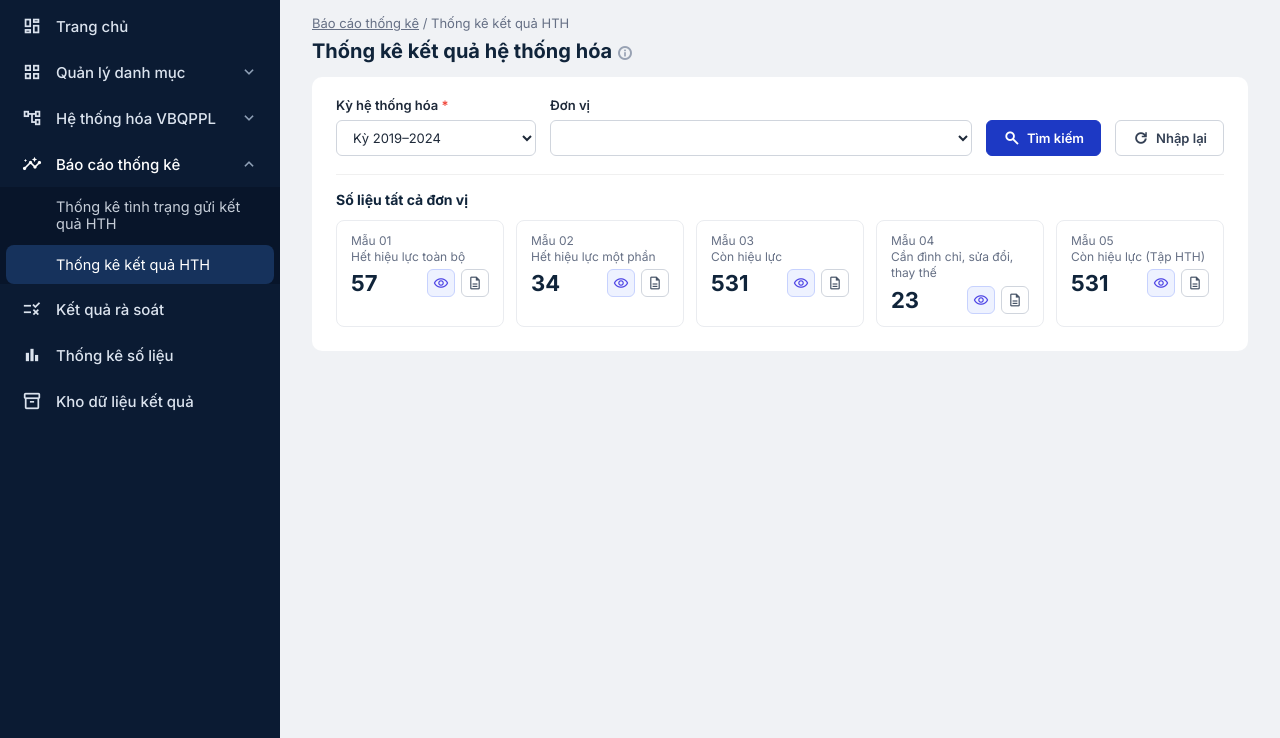
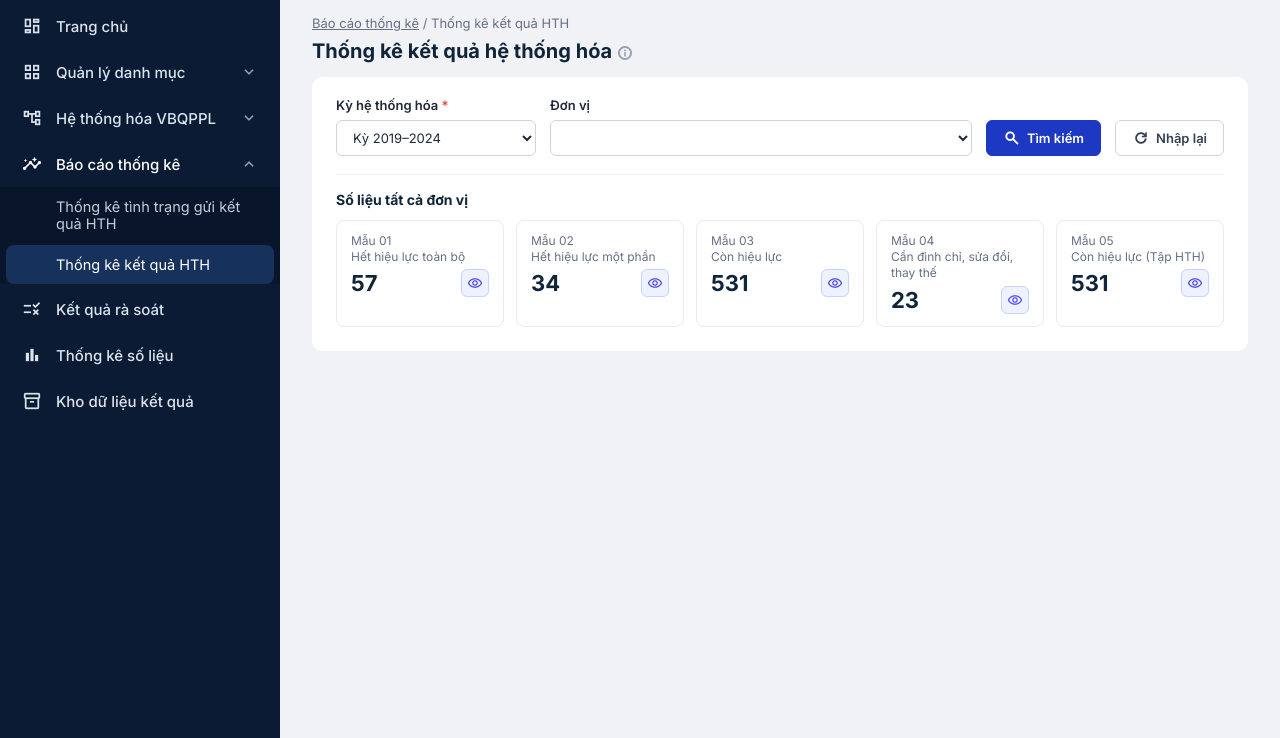
Before and after one commit to LinhMy2001/hth-vbqppl, a plain HTML site: page docs/tkkq.html in a window 1280 px wide. Shown: the part 62-800 px from the top of the page. Drawn offline with nearby package versions, Linux system fonts and the light colour scheme.

Commit message:
Thống kê kết quả HTH: bỏ icon Xuất Word ở ô mẫu, chỉ xuất tại màn chi tiết mẫu
Co-Authored-By: Claude Opus 5.5 <noreply@anthropic.com>

```diff
--- a/docs/tkkq.html
+++ b/docs/tkkq.html
@@ -124,7 +124,7 @@ M.innerHTML=`<div class="bc"><u>Báo cáo thống kê</u> / Thống kê kết qu
 <div class="bar" style="padding-top:16px;margin-bottom:0">
  <div class="sec" style="margin:0">Số liệu ${fDv?'của '+fDv:'tất cả đơn vị'}</div>
 </div>
-<div class="kp" style="margin-top:12px">${MAU.map((m,j)=>`<div class="k" style="cursor:default"><div class="l">Mẫu ${m[0]}<br>${m[1]}</div><div style="display:flex;align-items:center;justify-content:space-between;margin-top:4px"><div class="n" style="margin:0">${C[j]}</div><span style="display:flex;gap:6px"><span class="ab v" title="Xem chi tiết Mẫu ${m[0]}" style="cursor:pointer" onclick="openDt(${fDv?DV.indexOf(fDv):-1},'${m[0]}')"><span class="ic">visibility</span></span><span class="ab g" title="Xuất Word Mẫu ${m[0]}" style="cursor:pointer" onclick="toast('Đã xuất Mẫu ${m[0]} ra file Word (mô phỏng)')"><span class="ic">description</span></span></span></div></div>`).join('')}</div>
+<div class="kp" style="margin-top:12px">${MAU.map((m,j)=>`<div class="k" style="cursor:default"><div class="l">Mẫu ${m[0]}<br>${m[1]}</div><div style="display:flex;align-items:center;justify-content:space-between;margin-top:4px"><div class="n" style="margin:0">${C[j]}</div><span style="display:flex;gap:6px"><span class="ab v" title="Xem chi tiết Mẫu ${m[0]}" style="cursor:pointer" onclick="openDt(${fDv?DV.indexOf(fDv):-1},'${m[0]}')"><span class="ic">visibility</span></span></span></div></div>`).join('')}</div>
 </div>`;if(dt)M.innerHTML=detail()}
 function openDt(i,m){dt={dv:i,mau:m};render()}
 const TEN={'01':'Danh mục văn bản quy phạm pháp luật hết hiệu lực, tạm ngưng hiệu lực toàn bộ','02':'Danh mục văn bản quy phạm pháp luật hết hiệu lực, tạm ngưng hiệu lực một phần','03':'Danh mục văn bản quy phạm pháp luật còn hiệu lực','04':'Danh mục văn bản quy phạm pháp luật cần tạm ngưng hiệu lực, sửa đổi, bổ sung, thay thế, bãi bỏ hoặc ban hành mới','05':'Tập hệ thống hóa văn bản quy phạm pháp luật'};
```
Also changed, not shown: tkkq.html (+1 -1 lines).
